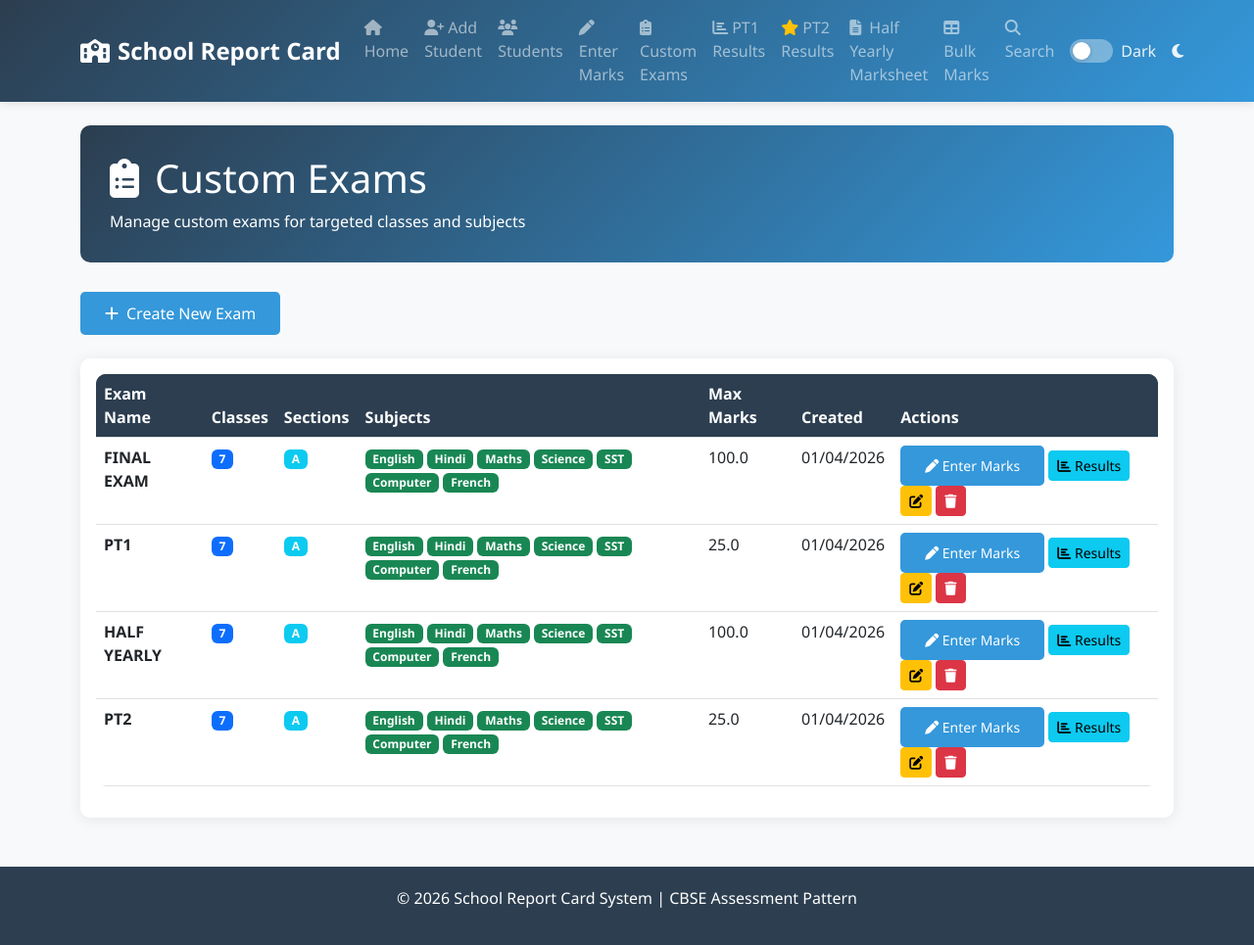
After one commit to jiamitk83/Mark-Register-Complete-Flask-App-for-CBSE-School-Report-Cards, a Flask app: page /exams in a window 1280 px wide. The commit adds this page. Shown: the whole page at 98% size. Run offline with Flask 3, Linux system fonts and the light colour scheme; data comes from the database, SQL or seed files in the repository; both versions use the stored data as it was after the commit.

Commit message:
updated edit feature

```diff
--- a/app.py
+++ b/app.py
@@ -10,7 +10,7 @@ with open('debug_startup.log', 'a') as f:
     f.write("Imports done\n")
 import sqlite3
 import os
-from datetime import datetime
+from datetime import datetime, date
 
 with open('debug_startup.log', 'a') as f:
     f.write("Creating Flask app\n")
@@ -106,6 +106,16 @@ def init_db():
             subjects TEXT NOT NULL, -- JSON array of subjects
             students TEXT,          -- JSON array of student IDs (optional, if not specified use all matching criteria)
             max_marks REAL NOT NULL,
+            created_at TIMESTAMP DEFAULT CURRENT_TIMESTAMP
+        )
+    ''')
+
+    # Subjects table
+    cursor.execute('''
+        CREATE TABLE IF NOT EXISTS subjects (
+            id INTEGER PRIMARY KEY AUTOINCREMENT,
+            name TEXT UNIQUE NOT NULL,
+            active INTEGER DEFAULT 1,
             created_at TIMESTAMP DEFAULT CURRENT_TIMESTAMP
         )
     ''')
@@ -269,27 +279,6 @@ def delete_subject(subject_id):
     conn.close()
     return redirect(url_for('subjects_list'))
 
-def init_db():
-    """Initialize database with CBSE schema"""
-    conn = get_db()
-    cursor = conn.cursor()
-
-    # Subjects table
-    cursor.execute('''
-        CREATE TABLE IF NOT EXISTS subjects (
-            id INTEGER PRIMARY KEY AUTOINCREMENT,
-            name TEXT UNIQUE NOT NULL,
-            active INTEGER DEFAULT 1,
-            created_at TIMESTAMP DEFAULT CURRENT_TIMESTAMP
-        )
-    ''')
-
-    # [EXISTING TABLES - students, marks, custom_exams - UNCHANGED]
-    # ... rest of init_db remains the same ...
-
-    conn.commit()
-    conn.close()
-
 # ==================== ROUTES ====================
 
 @app.route('/')
@@ -380,11 +369,25 @@ def delete_student(admission_no):
     """Delete a student"""
     conn = get_db()
     cursor = conn.cursor()
-    cursor.execute('DELETE FROM students WHERE admission_no = ?', (admission_no,))
-    cursor.execute('DELETE FROM marks WHERE student_id = ?', (admission_no,))
-    conn.commit()
-    conn.close()
-    flash('Student deleted successfully!', 'success')
+
+    # Check if student exists
+    cursor.execute('SELECT 1 FROM students WHERE admission_no = ?', (admission_no,))
+    if not cursor.fetchone():
+        conn.close()
+        flash('Student not found!', 'error')
+        return redirect(url_for('students'))
+
+    try:
+        cursor.execute('DELETE FROM students WHERE admission_no = ?', (admission_no,))
+        cursor.execute('DELETE FROM marks WHERE student_id = ?', (admission_no,))
+        conn.commit()
+        flash('Student deleted successfully!', 'success')
+    except Exception as e:
+        conn.rollback()
+        flash(f'Error deleting student: {str(e)}', 'error')
+    finally:
+        conn.close()
+
     return redirect(url_for('students'))
 
 @app.route('/edit-student/<admission_no>', methods=['GET', 'POST'])
@@ -409,6 +412,10 @@ def edit_student(admission_no):
             flash('Name, Class, and Section are required!', 'error')
             cursor.execute('SELECT * FROM students WHERE admission_no = ?', (admission_no,))
             student = cursor.fetchone()
+            if not student:
+                conn.close()
+                flash('Student not found!', 'error')
+                return redirect(url_for('students'))
             conn.close()
             return render_template('edit_student.html', student=dict(student))
 
@@ -436,7 +443,7 @@ def edit_student(admission_no):
         flash('Student not found!', 'error')
         return redirect(url_for('students'))
 
-    return render_template('edit_student.html', student=dict(student))
+    return render_template('edit_student.html', student=dict(student), today=date.today().isoformat())
 
 @app.route('/enter-marks', methods=['GET', 'POST'])
 def enter_marks():
@@ -579,38 +586,58 @@ def bulk_marks():
             conn.close()
             return redirect(url_for('bulk_marks'))
 
-        def save_computer(student_id, exam_label):
-            theory = clamp_mark(request.form.get(f'{exam_label.lower()}_theory_{student_id}'), 70)
-            practical = clamp_mark(request.form.get(f'{exam_label.lower()}_practical_{student_id}'), 30)
-            cursor.execute('''
-                INSERT OR REPLACE INTO marks (student_id, subject, exam_type, theory, practical)
-                VALUES (?, ?, ?, ?, ?)
-            ''', (student_id, subject, exam_label, theory, practical))
-
-        def save_regular(student_id, exam_label):
-            pt = clamp_mark(request.form.get(f'{exam_label.lower()}_pt_{student_id}'), 5)
-            ma = clamp_mark(request.form.get(f'{exam_label.lower()}_ma_{student_id}'), 5)
-            se = clamp_mark(request.form.get(f'{exam_label.lower()}_se_{student_id}'), 5)
-            pf = clamp_mark(request.form.get(f'{exam_label.lower()}_pf_{student_id}'), 5)
-            written = clamp_mark(request.form.get(f'{exam_label.lower()}_written_{student_id}'), 80)
-            cursor.execute('''
-                INSERT OR REPLACE INTO marks (student_id, subject, exam_type, pt, ma, se, pf, written)
-                VALUES (?, ?, ?, ?, ?, ?, ?, ?)
-            ''', (student_id, subject, exam_label, pt, ma, se, pf, written))
+        saved_count = 0
+        print(f"Bulk save: {len(students)} students, {subject}, {exam_type}")
 
         for student in students:
             student_id = student['admission_no']
 
             if subject.lower() == 'computer':
                 if exam_type in ['Half Yearly', 'Both']:
-                    save_computer(student_id, 'Half Yearly')
+                    theory = clamp_mark(request.form.get(f'hy_theory_{student_id}'), 70)
+                    practical = clamp_mark(request.form.get(f'hy_practical_{student_id}'), 30)
+                    cursor.execute('''
+                        INSERT OR REPLACE INTO marks (student_id, subject, exam_type, theory, practical)
+                        VALUES (?, ?, ?, ?, ?)
+                    ''', (student_id, subject, 'Half Yearly', theory, practical))
+                    saved_count += 1
                 if exam_type in ['Final', 'Both']:
-                    save_computer(student_id, 'Final')
+                    theory = clamp_mark(request.form.get(f'final_theory_{student_id}'), 70)
+                    practical = clamp_mark(request.form.get(f'final_practical_{student_id}'), 30)
+                    cursor.execute('''
+                        INSERT OR REPLACE INTO marks (student_id, subject, exam_type, theory, practical)
+                        VALUES (?, ?, ?, ?, ?)
+                    ''', (student_id, subject, 'Final', theory, practical))
+                    saved_count += 1
             else:
                 if exam_type in ['Half Yearly', 'Both']:
-                    save_regular(student_id, 'Half Yearly')
+                    pt = clamp_mark(request.form.get(f'hy_pt_{student_id}'), 5)
+                    ma = clamp_mark(request.form.get(f'hy_ma_{student_id}'), 5)
+                    se = clamp_mark(request.form.get(f'hy_se_{student_id}'), 5)
+                    pf = clamp_mark(request.form.get(f'hy_pf_{student_id}'), 5)
+                    written = clamp_mark(request.form.get(f'hy_written_{student_id}'), 80)
+                    cursor.execute('''
+                        INSERT OR REPLACE INTO marks (student_id, subject, exam_type, pt, ma, se, pf, written)
+                        VALUES (?, ?, ?, ?, ?, ?, ?, ?)
+                    ''', (student_id, subject, 'Half Yearly', pt, ma, se, pf, written))
+                    saved_count += 1
                 if exam_type in ['Final', 'Both']:
-                    save_regular(student_id, 'Final')
+                    pt = clamp_mark(request.form.get(f'final_pt_{student_id}'), 5)
+                    ma = clamp_mark(request.form.get(f'final_ma_{student_id}'), 5)
+                    se = clamp_mark(request.form.get(f'final_se_{student_id}'), 5)
+                    pf = clamp_mark(request.form.get(f'final_pf_{student_id}'), 5)
+                    written = clamp_mark(request.form.get(f'final_written_{student_id}'), 80)
+                    cursor.execute('''
+                        INSERT OR REPLACE INTO marks (student_id, subject, exam_type, pt, ma, se, pf, written)
+                        VALUES (?, ?, ?, ?, ?, ?, ?, ?)
+                    ''', (student_id, subject, 'Final', pt, ma, se, pf, written))
+                    saved_count += 1
+
+        print(f"Saved {saved_count} mark entries")
+        conn.commit()
+        flash(f'Bulk marks saved for Class {class_name} Section {section} ({subject}, {exam_type})! {saved_count} records updated.', 'success')
+        conn.close()
+        return redirect(url_for('bulk_marks'))
 
         conn.commit()
         flash(f'Bulk marks saved for Class {class_name} Section {section} ({subject}, {exam_type})!', 'success')
@@ -978,7 +1005,6 @@ def edit_exam(exam_name):
                   json.dumps(students) if students else None, max_marks, exam_name))
             conn.commit()
             flash(f'Exam "{exam_name_new}" updated successfully!', 'success')
-            conn.close()
             return redirect(url_for('exams'))
         except sqlite3.IntegrityError:
             flash('Exam name already exists!', 'error')
@@ -1051,6 +1077,7 @@ def debug_exams():
 @app.route('/exams')
 def exams():
     """View all custom exams"""
+    from datetime import datetime
     conn = get_db()
     cursor = conn.cursor()
     cursor.execute('SELECT * FROM custom_exams ORDER BY created_at DESC')
@@ -1064,6 +1091,20 @@ def exams():
         exam['subjects'] = json.loads(exam['subjects'])
         if exam.get('students'):
             exam['students'] = json.loads(exam['students'])
+
+        # Convert created_at string to datetime object for strftime
+        created_at_str = exam.get('created_at')
+        if created_at_str:
+            try:
+                # Handle both 'YYYY-MM-DD HH:MM:SS' and 'YYYY-MM-DD'
+                if len(created_at_str) > 10:
+                    exam['created_at'] = datetime.strptime(created_at_str, '%Y-%m-%d %H:%M:%S')
+                else:
+                    exam['created_at'] = datetime.strptime(created_at_str, '%Y-%m-%d')
+            except ValueError:
+                exam['created_at'] = None
+        else:
+            exam['created_at'] = None
 
     return render_template('exams.html', exams=exams)
 
@@ -1227,61 +1268,30 @@ def half_yearly_results():
     conn.close()
     return render_template('half_yearly_detailed.html', grouped_results=grouped_results, subjects=SUBJECTS)
 
-    import json
-    exam_classes = json.loads(exam['classes'])
-    exam_sections = json.loads(exam['sections'])
-    exam_subjects = json.loads(exam['subjects'])
-    exam_students = json.loads(exam['students']) if exam['students'] else None
-
-    # Get results
-    results = []
-    if exam_students:
-        placeholders = ','.join('?' * len(exam_students))
-        cursor.execute(f'SELECT * FROM students WHERE admission_no IN ({placeholders}) ORDER BY name', exam_students)
-    else:
-        class_placeholders = ','.join('?' * len(exam_classes))
-        section_placeholders = ','.join('?' * len(exam_sections))
-        cursor.execute(f'''
-            SELECT * FROM students
-            WHERE class_name IN ({class_placeholders}) AND section IN ({section_placeholders})
-            ORDER BY class_name, section, name
-        ''', exam_classes + exam_sections)
-
+@app.route('/final-result')
+def final_result():
+    """Detailed Final Exam Marksheet"""
+    conn = get_db()
+    cursor = conn.cursor()
+    cursor.execute('SELECT * FROM students ORDER BY class_name, section, roll_no')
     students = cursor.fetchall()
 
+    grouped_results = []
+    SUBJECTS = ['English', 'Hindi', 'Maths', 'Science', 'SST', 'Computer', 'French']
+
     for student in students:
-        student_marks = {}
-        total_marks = 0
-        subjects_taken = 0
+        cursor.execute("SELECT subject, pt, ma, se, pf, written FROM marks WHERE student_id = ? AND exam_type = 'Final'", (student['admission_no'],))
+        marks_raw = cursor.fetchall()
+        student_marks = {row['subject']: dict(row) for row in marks_raw}
 
-        for subject in exam_subjects:
-            cursor.execute('SELECT written FROM marks WHERE student_id = ? AND subject = ? AND exam_type = ?',
-                         (student['admission_no'], subject, exam_name))
-            mark = cursor.fetchone()
-            if mark:
-                student_marks[subject] = mark[0]
-                total_marks += mark[0]
-                subjects_taken += 1
-            else:
-                student_marks[subject] = 0
-
-        if subjects_taken > 0:
-            percentage = (total_marks / (subjects_taken * exam['max_marks'])) * 100
-            results.append({
-                'student': student,
-                'marks': student_marks,
-                'total': total_marks,
-                'percentage': round(percentage, 2),
-                'subjects_taken': subjects_taken
-            })
+        grouped_results.append({
+            'student': dict(student),
+            'marks': student_marks,
+            'subjects': SUBJECTS
+        })
 
     conn.close()
-
-    return render_template('exam_results.html',
-                         exam=exam,
-                         results=results,
-                         subjects=exam_subjects,
-                         exam_name=exam_name)
+    return render_template('final_result.html', grouped_results=grouped_results, subjects=SUBJECTS)
 
 # Error handlers
 @app.errorhandler(404)
--- a/templates/edit_student.html
+++ b/templates/edit_student.html
@@ -21,7 +21,7 @@
                     </div>
                     <div class="col-md-6 mb-3">
                         <label for="class_name" class="form-label">Class <span class="text-danger">*</span></label>
-                        <input type="text" class="form-control" id="class_name" name="class_name" value="{{ student.class_name or '' }}" required>
+                        <input type="text" class="form-control" id="class_name" name="class_name" value="{{ student.class_name or '' }}" required maxlength="10">
                     </div>
                 </div>
 
@@ -54,7 +54,7 @@
 
                 <div class="mb-4">
                     <label for="dob" class="form-label">Date of Birth</label>
-                    <input type="date" class="form-control" id="dob" name="dob" value="{{ student.dob or '' }}">
+                    <input type="date" class="form-control" id="dob" name="dob" value="{{ student.dob or '' }}" min="1900-01-01" max="{{ today }}">
                 </div>
 
                 <div class="d-flex gap-2">
--- /dev/null
+++ b/templates/exams.html
@@ -0,0 +1,89 @@
+{% extends "base.html" %}
+
+{% block title %}Custom Exams - School Report Card{% endblock %}
+
+{% block content %}
+<div class="fade-in">
+    <div class="page-header">
+        <h1><i class="fas fa-clipboard-list me-3"></i>Custom Exams</h1>
+        <p class="mb-0">Manage custom exams for targeted classes and subjects</p>
+    </div>
+
+    <div class="d-flex gap-2 mb-4">
+        <a href="{{ url_for('create_exam') }}" class="btn btn-primary">
+            <i class="fas fa-plus me-2"></i>Create New Exam
+        </a>
+    </div>
+
+    <div class="card">
+        <div class="card-body">
+            {% if exams %}
+            <div class="table-responsive">
+                <table class="table table-hover">
+                    <thead>
+                        <tr>
+                            <th>Exam Name</th>
+                            <th>Classes</th>
+                            <th>Sections</th>
+                            <th>Subjects</th>
+                            <th>Max Marks</th>
+                            <th>Created</th>
+                            <th>Actions</th>
+                        </tr>
+                    </thead>
+                    <tbody>
+                        {% for exam in exams %}
+                        <tr>
+                            <td><strong>{{ exam.exam_name }}</strong></td>
+                            <td>
+                                {% for cls in exam.classes %}
+                                    <span class="badge bg-primary me-1">{{ cls }}</span>
+                                {% endfor %}
+                            </td>
+                            <td>
+                                {% for sec in exam.sections %}
+                                    <span class="badge bg-info">{{ sec }}</span>
+                                {% endfor %}
+                            </td>
+                            <td>
+                                {% for sub in exam.subjects %}
+                                    <span class="badge bg-success">{{ sub }}</span>
+                                {% endfor %}
+                            </td>
+                            <td>{{ exam.max_marks }}</td>
+                            <td>{{ exam.created_at.strftime('%d/%m/%Y') if exam.created_at else 'N/A' }}</td>
+                            <td>
+                                <a href="{{ url_for('enter_exam_marks', exam_name=exam.exam_name) }}" class="btn btn-sm btn-primary">
+                                    <i class="fas fa-pen"></i> Enter Marks
+                                </a>
+                                <a href="{{ url_for('exam_results', exam_name=exam.exam_name) }}" class="btn btn-sm btn-info">
+                                    <i class="fas fa-chart-bar"></i> Results
+                                </a>
+                                <a href="{{ url_for('edit_exam', exam_name=exam.exam_name) }}" class="btn btn-sm btn-warning" title="Edit Exam">
+                                    <i class="fas fa-edit"></i>
+                                </a>
+                                <form action="{{ url_for('delete_exam', exam_name=exam.exam_name) }}" method="post" class="d-inline" onsubmit="return confirm('Delete {{ exam.exam_name }} and all marks?');">
+                                    <button type="submit" class="btn btn-sm btn-danger">
+                                        <i class="fas fa-trash"></i>
+                                    </button>
+                                </form>
+                            </td>
+                        </tr>
+                        {% endfor %}
+                    </tbody>
+                </table>
+            </div>
+            {% else %}
+            <div class="text-center py-5">
+                <i class="fas fa-clipboard-list fa-4x text-muted mb-3"></i>
+                <h4>No Custom Exams</h4>
+                <p class="text-muted">Create your first custom exam</p>
+                <a href="{{ url_for('create_exam') }}" class="btn btn-primary">
+                    <i class="fas fa-plus me-2"></i>Create Exam
+                </a>
+            </div>
+            {% endif %}
+        </div>
+    </div>
+</div>
+{% endblock %}
--- a/templates/students.html
+++ b/templates/students.html
@@ -50,7 +50,7 @@
                                 <a href="{{ url_for('edit_student', admission_no=student.admission_no) }}" class="btn btn-sm btn-warning" title="Edit" aria-label="Edit student {{ student.admission_no }}">
                                     <i class="fas fa-edit"></i>
                                 </a>
-                                <form action="{{ url_for('delete_student', admission_no=student.admission_no) }}" method="post" class="d-inline" onsubmit="return confirm('Are you sure you want to delete {{ student.name }} ({{ student.admission_no }}) and all their marks?');">
+                                <form action="{{ url_for('delete_student', admission_no=student.admission_no) }}" method="post" class="d-inline" onsubmit="return confirm('Are you sure you want to delete {{ student.name|tojson }} ({{ student.admission_no|tojson }}) and all their marks?');">
                                     <button type="submit" class="btn btn-sm btn-danger" title="Delete" aria-label="Delete student {{ student.admission_no }}">
                                         <i class="fas fa-trash"></i>
                                     </button>
```
Also changed, not shown: TODO.md (+4 -4 lines), TODO_bulk_marks_fix.md (added, +11 -0 lines), TODO_final_results.md (added, +16 -0 lines), templates/final_result.html (added, +109 -0 lines), school_report.db.
